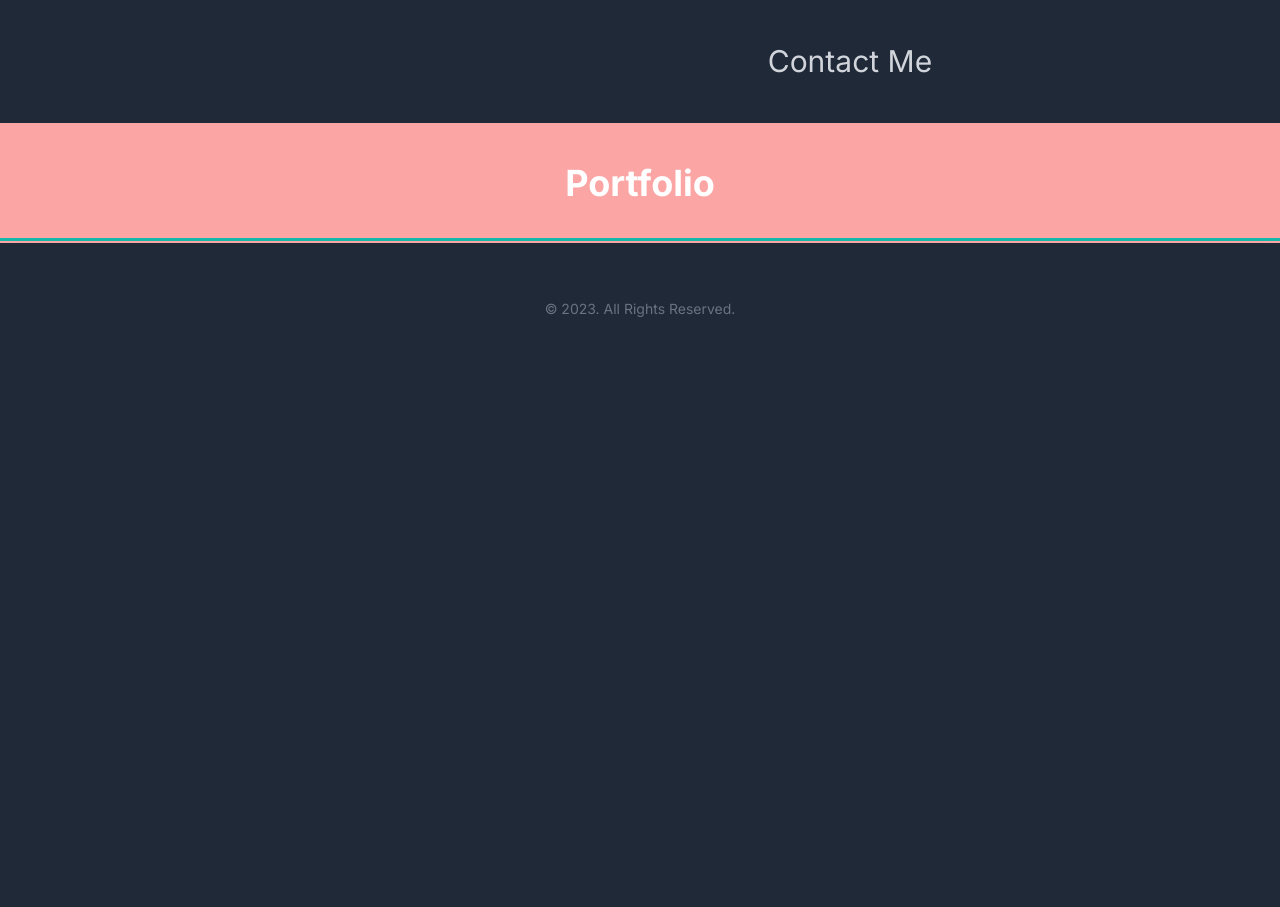
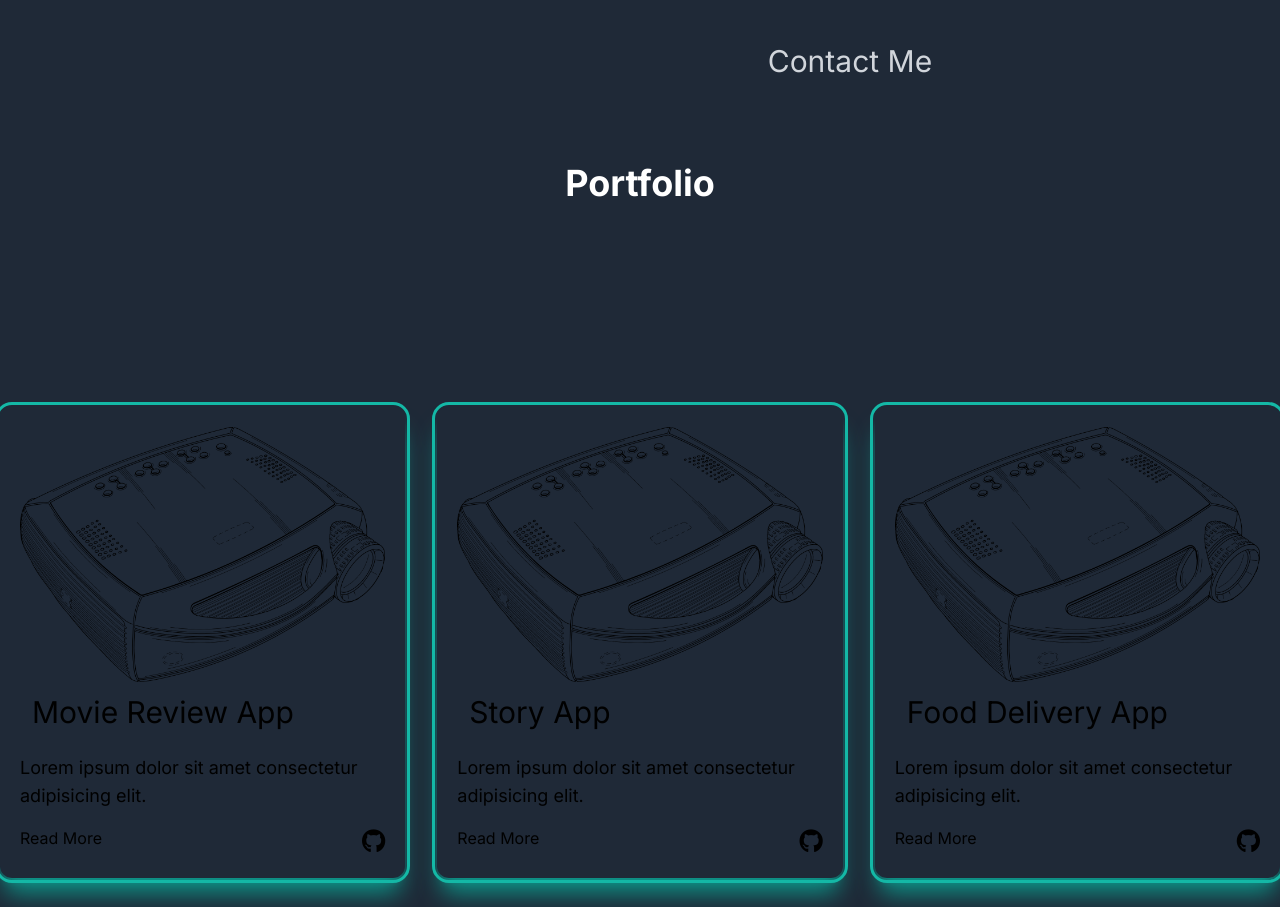
Before and after one commit to JonathanFriedePatelski/Portfolio-website, a website: page resources/views/index.html in a window 1280 px wide. Shown: the part 673-1580 px from the top of the page. Before the commit the page ends 1048 px from the top, so only its background shows below. Drawn offline with Linux system fonts and the light colour scheme; a web font is replaced by a local one.

Commit message:
feat: added card section

```diff
--- a/resources/views/index.html
+++ b/resources/views/index.html
@@ -174,11 +174,92 @@
           </div>
         </div>
       </section>
-      <section id="portfolio" class="bg-red-300">
+      <section id="portfolio" class="bg-re-300">
         <h2 class="text-4xl text-white font-bold text-center p-10">
           Portfolio
         </h2>
-        <div class="container"></div>
+        <div
+          class="flex items-center justify-center min-h-screen container mx-auto"
+        >
+          <!-- GRID -->
+          <div class="grid grid-cols-1 md:grid-cols-2 lg:grid-cols-3 gap-8">
+            <!-- CARD -->
+            <div
+              class="card"
+            >
+              <div class="p-5 flex flex-col">
+                <div class="rounded-xl overflow-hidden">
+                  <img src="../img/movie-review.png" alt="Movie Review App" />
+                </div>
+                <h5 class="text-2xl md:text-3xl font-medium m-3">
+                  Movie Review App
+                </h5>
+                <p class="text-lg mt-3">
+                  Lorem ipsum dolor sit amet consectetur adipisicing elit.
+                </p>
+                <div class="flex justify-between mt-4">
+                  <a href="#" class="focus:scale-95 transition-all duration-200 ease-out hover:text-teal-500">Read More</a>
+                  <a
+                    href="https://github.com/JonathanFriedePatelski"
+                    target="_blank"
+                    class="text-2xl"
+                    ><i class="fa-brands fa-github"></i
+                  ></a>
+                </div>
+              </div>
+            </div>
+            <!-- CARD 2 -->
+            <div
+              class="card"
+            >
+              <div class="p-5 flex flex-col">
+                <div class="rounded-xl overflow-hidden">
+                  <img src="../img/movie-review.png" alt="Movie Review App" />
+                </div>
+                <h5 class="text-2xl md:text-3xl font-medium m-3">
+                  Story App
+                </h5>
+                <p class="text-lg mt-3">
+                  Lorem ipsum dolor sit amet consectetur adipisicing elit.
+                </p>
+                <div class="flex justify-between mt-4">
+                  <a href="#" class="focus:scale-95 transition-all duration-200 ease-out hover:text-teal-500">Read More</a>
+                  <a
+                    href="https://github.com/JonathanFriedePatelski"
+                    target="_blank"
+                    class="text-2xl"
+                    ><i class="fa-brands fa-github"></i
+                  ></a>
+                </div>
+              </div>
+            </div>
+            <!-- CARD 3 -->
+            <div
+              class="card"
+            >
+              <div class="p-5 flex flex-col">
+                <div class="rounded-xl overflow-hidden">
+                  <img src="../img/movie-review.png" alt="Movie Review App" />
+                </div>
+                <h5 class="text-2xl md:text-3xl font-medium m-3">
+                  Food Delivery App
+                </h5>
+                <p class="text-lg mt-3">
+                  Lorem ipsum dolor sit amet consectetur adipisicing elit.
+                </p>
+                <div class="flex justify-between mt-4">
+                  <a href="#" class="focus:scale-95 transition-all duration-200 ease-out hover:text-teal-500">Read More</a>
+                  <a
+                    href="https://github.com/JonathanFriedePatelski"
+                    target="_blank"
+                    class="text-2xl"
+                    ><i class="fa-brands fa-github"></i
+                  ></a>
+                </div>
+              </div>
+            </div>
+          </div>
+        </div>
       </section>
     </main>
     <footer
--- a/src/input.css
+++ b/src/input.css
@@ -4,3 +4,9 @@
 @tailwind base;
 @tailwind components;
 @tailwind utilities;
+
+@layer components {
+    .card {
+        @apply outline outline-offset-2 outline-teal-500 shadow-xl shadow-teal-600 rounded-xl;
+    }
+}
```
Also changed, not shown: resources/css/output.css, resources/img/movie-review.png (added).
